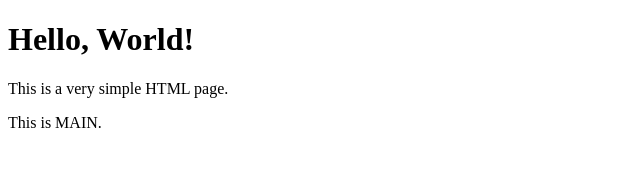
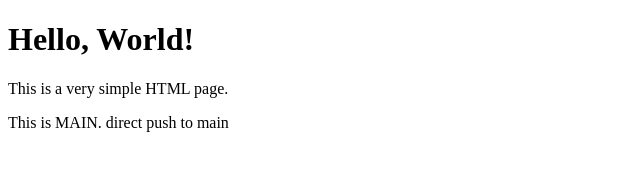
Before and after one commit to apiscevs/simple-html, a plain HTML site: page index.html in a window 1280 px wide. Shown: the whole page, without its empty margins (0-640 px from the left). Drawn offline with Linux system fonts and the light colour scheme.

Commit message:
push to main

```diff
--- a/index.html
+++ b/index.html
@@ -8,6 +8,6 @@
 <body>
     <h1>Hello, World!</h1>
     <p>This is a very simple HTML page.</p>
-    <p>This is MAIN.</p>
+    <p>This is MAIN. direct push to main</p>
 </body>
 </html>
```
